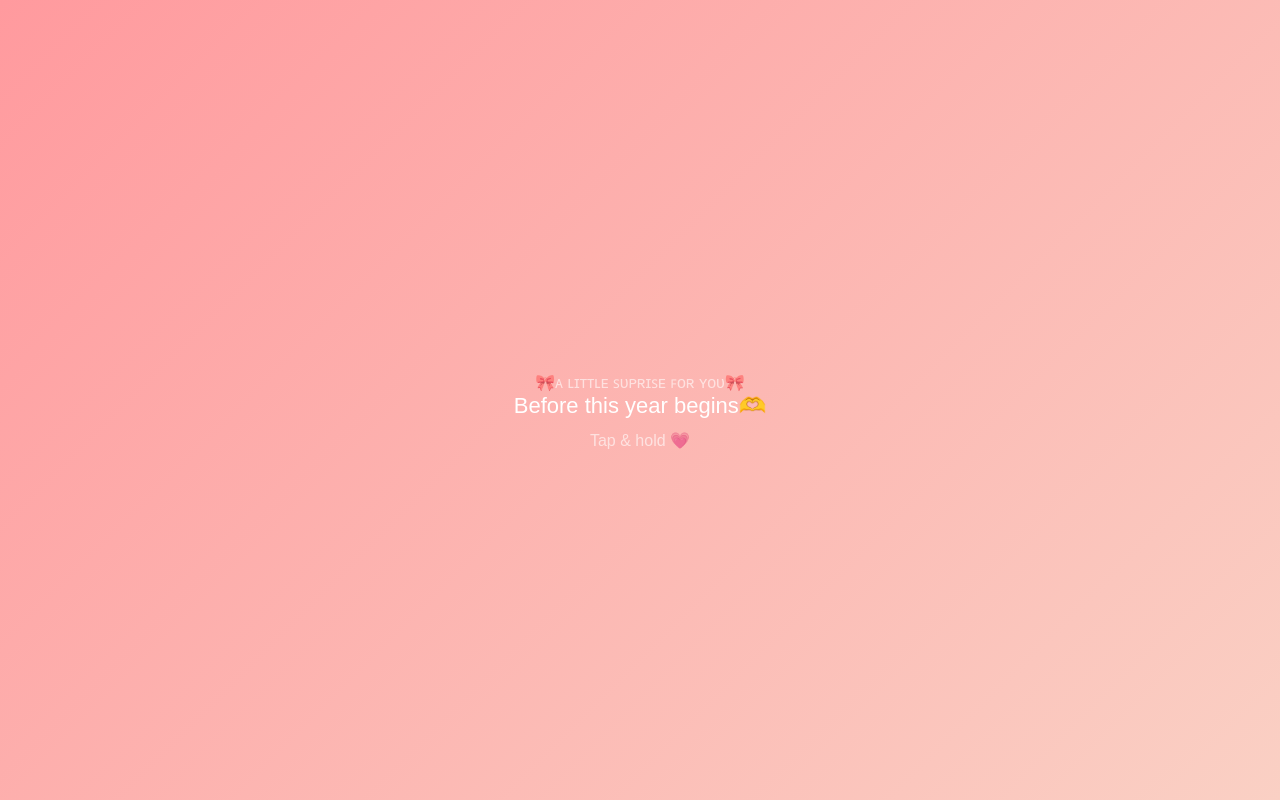
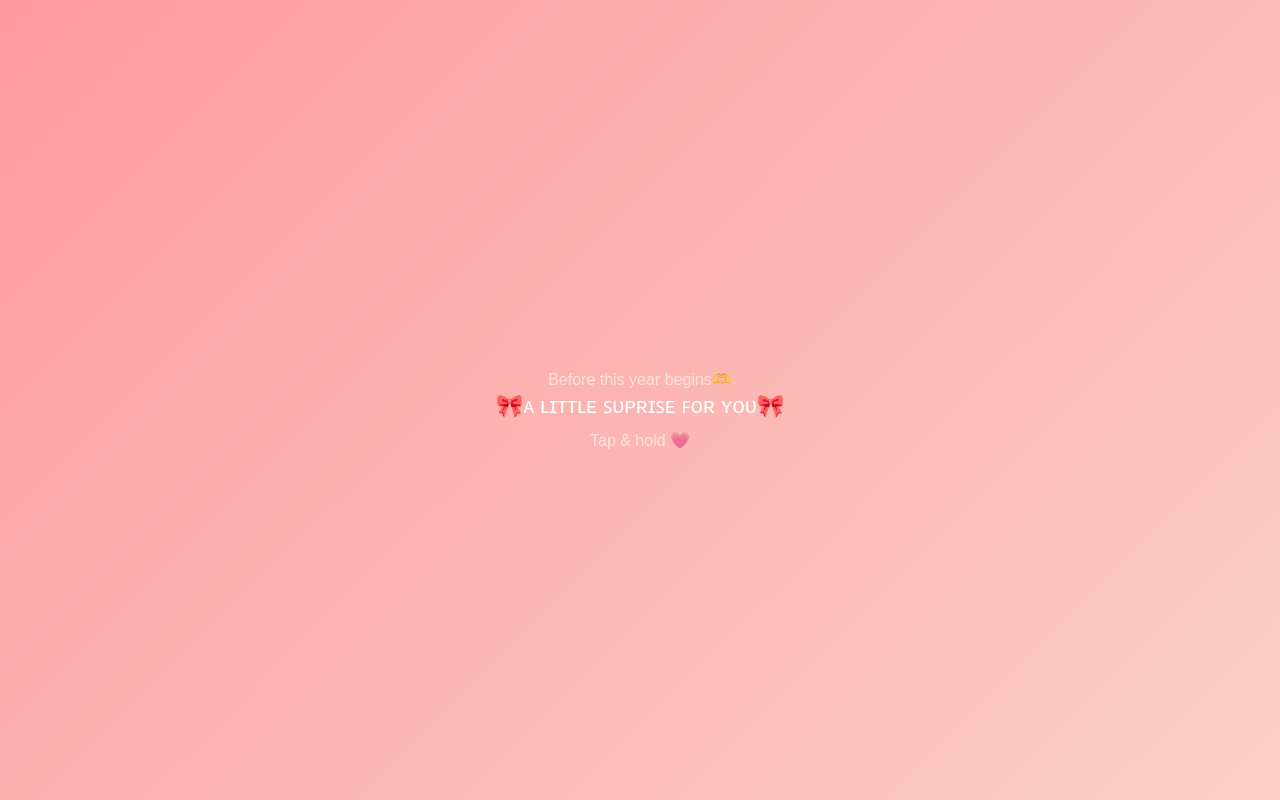
Before and after one commit to Zoya05/new-year, a plain HTML site: page index.html in a window 1280 px wide. Drawn offline with Linux system fonts and the light colour scheme.

Commit message:
Refactor index.html structure and content
Rearranged content in the HTML structure and removed unnecessary elements.

```diff
--- a/index.html
+++ b/index.html
@@ -2,18 +2,19 @@
 <html lang="en">
 <head>
   <meta charset="UTF-8" />
-  <meta name="viewport" content="width=device-width, initial-scale=1.0"/>
   <title>For You ❤️</title>
   <link rel="stylesheet" href="style.css">
 </head>
 <body>
 
-  <div class="container" id="box">
-    <p class="small">🎀ᴀ ʟɪᴛᴛʟᴇ ꜱᴜᴘʀɪꜱᴇ ꜰᴏʀ ʏᴏᴜ🎀</p>
-    <p class="big">Before this year begins🫶</p>
+  <div class="container">
+    <div id="box">
+    <p class="small">Before this year begins🫶</p>
+    <p class="big">🎀ᴀ ʟɪᴛᴛʟᴇ ꜱᴜᴘʀɪꜱᴇ ꜰᴏʀ ʏᴏᴜ🎀</p>
     <p class="hint">Tap & hold 💗</p>
   </div>
+  </div>
 
-<script src="script.js"></script>
+  <script src="script.js"></script>
 </body>
 </html>
```
